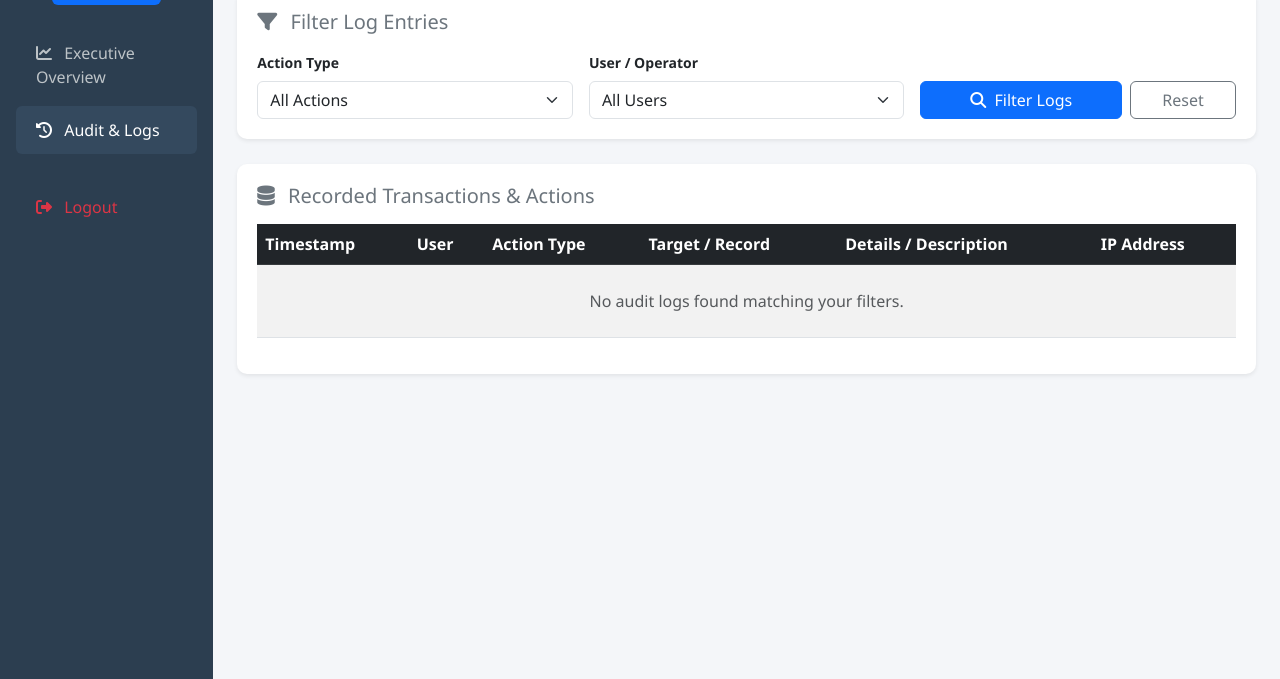
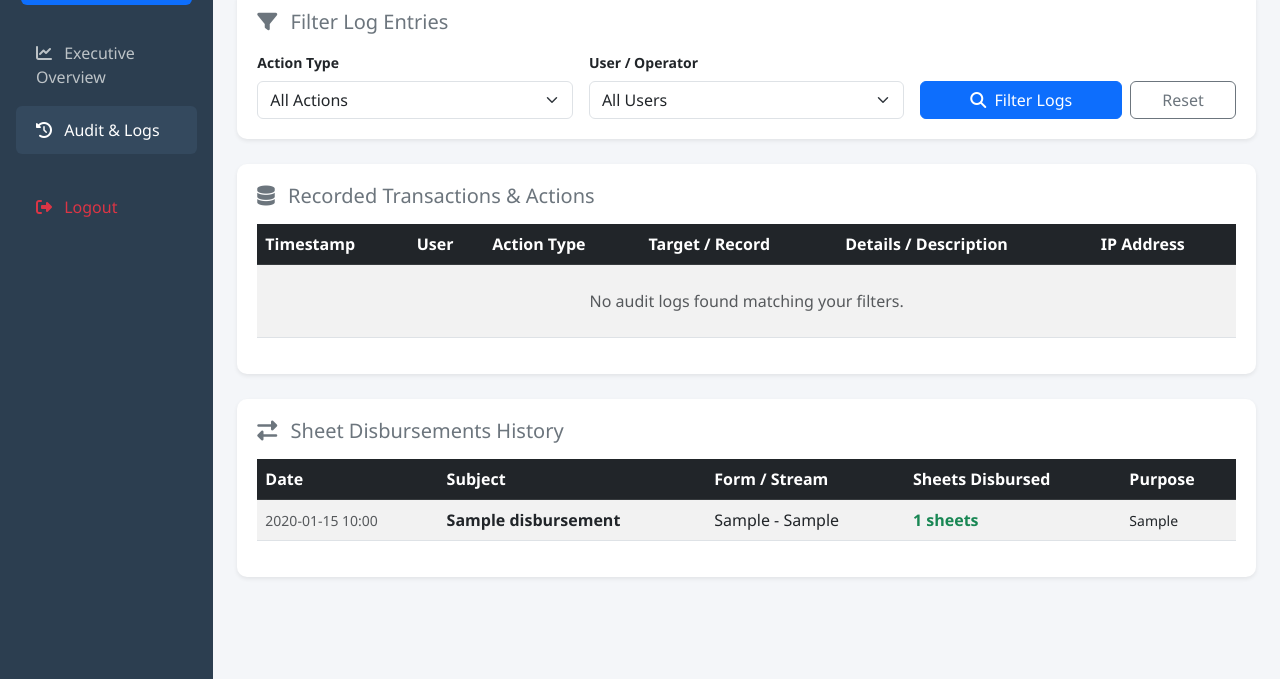
Before and after one commit to erickodhi/ALMERIC_REAM, a Flask app: page /admin/audit-logs in a window 1280 px wide. Shown: the part 121-800 px from the top of the page. Run offline with Flask 3, Linux system fonts and the light colour scheme; a user stored in the database is signed in; tables that the repository leaves empty hold one stand-in row (values such as "Sample post").

Commit message:
Update audit logs view and template with filtering and disbursements

```diff
--- a/app.py
+++ b/app.py
@@ -810,8 +810,50 @@ def audit_logs():
         flash('Please log in first.', 'warning')
         return redirect(url_for('login'))
 
-    logs = AuditLog.query.order_by(AuditLog.timestamp.desc()).limit(200).all()
-    return render_template('audit_logs.html', audit_logs=logs)
+    # Fetch filter parameters from GET request
+    selected_action = request.args.get('action', 'All')
+    selected_user = request.args.get('user', 'All')
+    page = request.args.get('page', 1, type=int)
+
+    # Base query for audit logs
+    query = AuditLog.query
+
+    if selected_action != 'All':
+        query = query.filter_by(action_type=selected_action)
+    if selected_user != 'All':
+        query = query.filter_by(username=selected_user)
+
+    # Pagination for logs
+    pagination = query.order_by(AuditLog.timestamp.desc()).paginate(page=page, per_page=15, error_out=False)
+    logs = pagination.items
+
+    # Fetch distinct action types and usernames for dropdown filters
+    actions = [row[0] for row in db.session.query(AuditLog.action_type.distinct()).all() if row[0]]
+    usernames = [row[0] for row in db.session.query(AuditLog.username.distinct()).all() if row[0]]
+
+    # Fetch sheet disbursements history
+    disbursements = SheetDisbursement.query.order_by(SheetDisbursement.created_at.desc()).all()
+
+    return render_template(
+        'audit_logs.html',
+        username=session.get('username'),
+        logs=logs,
+        pagination=pagination,
+        actions=actions,
+        usernames=usernames,
+        selected_action=selected_action,
+        selected_user=selected_user,
+        disbursements=disbursements
+    )
+
+#@app.route('/admin/audit-logs')
+#def audit_logs():
+   # if 'user_id' not in session:
+       # flash('Please log in first.', 'warning')
+       # return redirect(url_for('login'))
+
+   # logs = AuditLog.query.order_by(AuditLog.timestamp.desc()).limit(200).all()
+   # return render_template('audit_logs.html', audit_logs=logs)
 
 if __name__ == '__main__':
     app.run(debug=True)
--- a/templates/audit_logs.html
+++ b/templates/audit_logs.html
@@ -1,4 +1,3 @@
-<!-- Create templates/audit_logs.html -->
 <!DOCTYPE html>
 <html lang="en">
 <head>
@@ -166,6 +165,40 @@
                 </nav>
                 {% endif %}
             </div>
+
+            <!-- Sheet Disbursements History Section -->
+            <div class="content-box">
+                <h5 class="text-secondary mb-3"><i class="fas fa-exchange-alt me-2"></i> Sheet Disbursements History</h5>
+                <div class="table-responsive">
+                    <table class="table table-hover table-striped align-middle">
+                        <thead class="table-dark">
+                            <tr>
+                                <th>Date</th>
+                                <th>Subject</th>
+                                <th>Form / Stream</th>
+                                <th>Sheets Disbursed</th>
+                                <th>Purpose</th>
+                            </tr>
+                        </thead>
+                        <tbody>
+                            {% for d in disbursements %}
+                            <tr>
+                                <td class="small text-muted">{{ d.created_at.strftime('%Y-%m-%d %H:%M') if d.created_at else '' }}</td>
+                                <td class="fw-bold text-dark">{{ d.subject }}</td>
+                                <td>{{ d.target_form }} - {{ d.stream }}</td>
+                                <td class="fw-bold text-success">{{ d.disbursed_sheets }} sheets</td>
+                                <td class="small">{{ d.purpose }}</td>
+                            </tr>
+                            {% else %}
+                            <tr>
+                                <td colspan="5" class="text-center text-muted py-3">No sheet disbursements recorded yet.</td>
+                            </tr>
+                            {% endfor %}
+                        </tbody>
+                    </table>
+                </div>
+            </div>
+
         </main>
     </div>
 </div>
```
